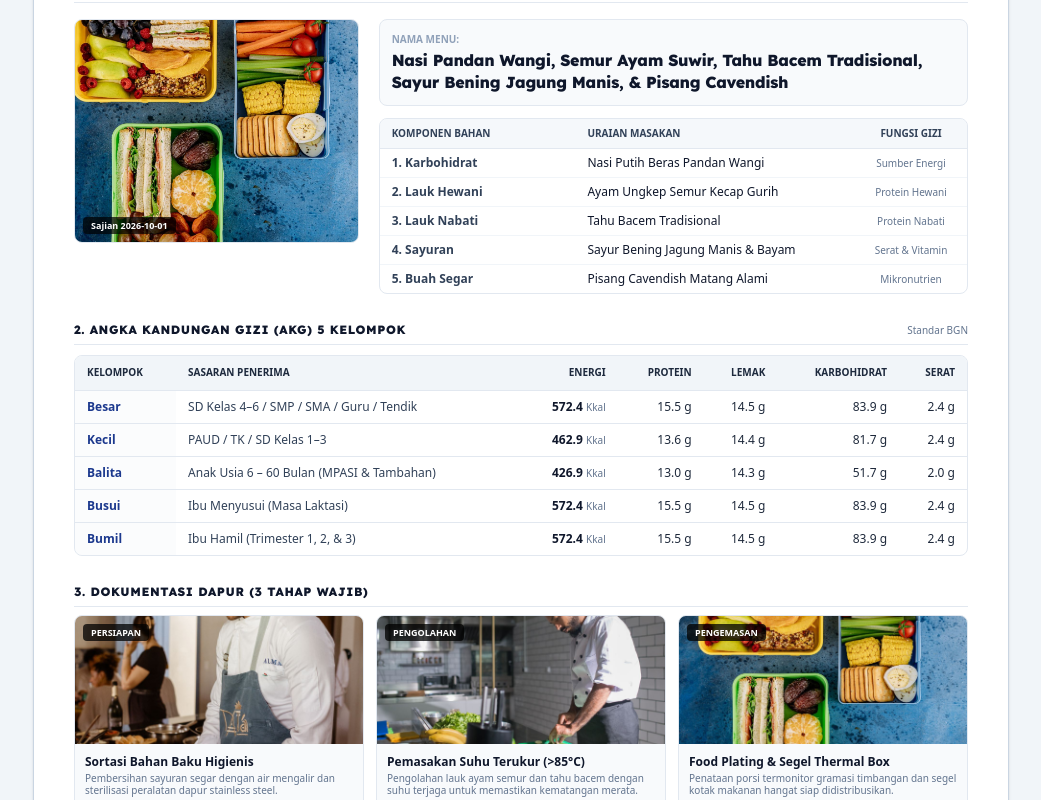
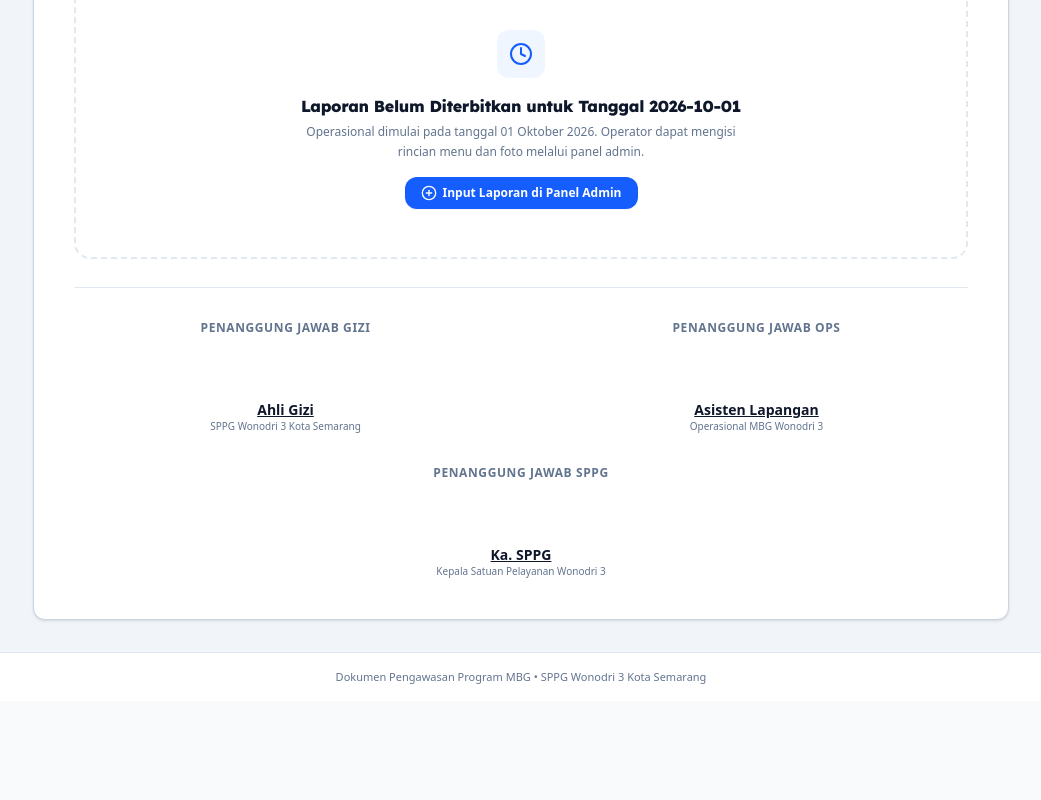
Before and after one commit to cilokesteh/arsip-operasional-sppg-wonodri3, a Next.js app: page / in a window 1280 px wide. Shown: the part 280-1080 px from the top of the page, without its empty margins (119-1160 px from the left). After the commit the page ends 981 px from the top, so only its background shows below. Built offline with nearby package versions, Linux system fonts and the light colour scheme.

Commit message:
feat: complete data cleanup — 0 mock menus, real-time draft auto-save for AKG & fields, empty state prompt waiting for operator's real menu tomorrow

```diff
--- a/app/admin/page.tsx
+++ b/app/admin/page.tsx
@@ -21,6 +21,7 @@ import {
   FileText,
   Printer,
   Users,
+  BookmarkCheck,
 } from 'lucide-react';
 import { uploadToGoogleDrive } from '@/lib/driveUpload';
 import { INITIAL_BENEFICIARIES } from '@/lib/data';
@@ -50,12 +51,106 @@ export default function AdminPage() {
   const [inputPasscode, setInputPasscode] = useState<string>('');
   const [loginError, setLoginError] = useState<string>('');
 
+  // 1. Data Menu Harian
+  const [menuDate, setMenuDate] = useState('2026-10-01');
+  const [namaMenu, setNamaMenu] = useState('');
+  const [components, setComponents] = useState({
+    karbohidrat: '',
+    laukHewani: '',
+    laukNabati: '',
+    sayur: '',
+    buah: '',
+  });
+
+  // State Foto Porsi Makanan Utama (Tampil di Web Publik)
+  const [menuPhotoUrl, setMenuPhotoUrl] = useState<string | null>(null);
+  const [menuPhotoUploading, setMenuPhotoUploading] = useState<boolean>(false);
+
+  // 2. Data AKG 5 Kelompok
+  const [akgList, setAkgList] = useState<AKGInput[]>(DEFAULT_AKG_PRESETS);
+
+  // 3. State 3 Foto Dapur
+  const [prepPhotoUrl, setPrepPhotoUrl] = useState<string | null>(null);
+  const [prepUploading, setPrepUploading] = useState<boolean>(false);
+
+  const [cookPhotoUrl, setCookPhotoUrl] = useState<string | null>(null);
+  const [cookUploading, setCookUploading] = useState<boolean>(false);
+
+  const [packPhotoUrl, setPackPhotoUrl] = useState<string | null>(null);
+  const [packUploading, setPackUploading] = useState<boolean>(false);
+
+  // 4. Data Alokasi Penerima Manfaat
+  const [beneficiaryOverrides, setBeneficiaryOverrides] = useState<Record<string, { condition: 'aktif' | 'libur'; effectiveCount: number; reason: string }>>({});
+
+  // 5. Uraian Kegiatan Operasional Dapur
+  const [uraianKegiatan, setUraianKegiatan] = useState(
+    '1. Sterilisasi dapur & higienitas operasional (04:00 WIB)\n2. Sortasi bahan baku segar (sayur, lauk hewani, lauk nabati)\n3. Pengolahan masakan hangat dengan suhu terukur di atas 85°C\n4. Food plating sesuai gramasi standar gizi BGN\n5. Penyegelan wadah thermal box dan serah terima ke armada distribusi (08:30 WIB)'
+  );
+
+  const [publishSuccess, setPublishSuccess] = useState(false);
+  const [draftSavedAlert, setDraftSavedAlert] = useState(false);
+
+  // LOAD DRAFT TERSIMPAN SECARA OTOMATIS SAAT HALAMAN DIBUKA
   useEffect(() => {
     const authStatus = sessionStorage.getItem('sppg_admin_auth');
     if (authStatus === 'true') {
       setIsAuthenticated(true);
     }
+
+    try {
+      const savedDraft = localStorage.getItem('sppg_admin_draft');
+      if (savedDraft) {
+        const draft = JSON.parse(savedDraft);
+        if (draft.menuDate) setMenuDate(draft.menuDate);
+        if (draft.namaMenu) setNamaMenu(draft.namaMenu);
+        if (draft.components) setComponents(draft.components);
+        if (draft.akgList) setAkgList(draft.akgList);
+        if (draft.menuPhotoUrl) setMenuPhotoUrl(draft.menuPhotoUrl);
+        if (draft.prepPhotoUrl) setPrepPhotoUrl(draft.prepPhotoUrl);
+        if (draft.cookPhotoUrl) setCookPhotoUrl(draft.cookPhotoUrl);
+        if (draft.packPhotoUrl) setPackPhotoUrl(draft.packPhotoUrl);
+        if (draft.beneficiaryOverrides) setBeneficiaryOverrides(draft.beneficiaryOverrides);
+        if (draft.uraianKegiatan) setUraianKegiatan(draft.uraianKegiatan);
+      }
+    } catch {
+      // fallback
+    }
   }, []);
+
+  // AUTO-SAVE SETIAP KALI USER EDIT APAPUN (AKG, MENU, KOMPONEN, FOTO, DLL)
+  useEffect(() => {
+    if (!isAuthenticated) return;
+    const draftPayload = {
+      menuDate,
+      namaMenu,
+      components,
+      akgList,
+      menuPhotoUrl,
+      prepPhotoUrl,
+      cookPhotoUrl,
+      packPhotoUrl,
+      beneficiaryOverrides,
+      uraianKegiatan,
+      lastSaved: new Date().toISOString(),
+    };
+    try {
+      localStorage.setItem('sppg_admin_draft', JSON.stringify(draftPayload));
+    } catch {
+      // fallback
+    }
+  }, [
+    isAuthenticated,
+    menuDate,
+    namaMenu,
+    components,
+    akgList,
+    menuPhotoUrl,
+    prepPhotoUrl,
+    cookPhotoUrl,
+    packPhotoUrl,
+    beneficiaryOverrides,
+    uraianKegiatan,
+  ]);
 
   const handleLogin = (e: React.FormEvent) => {
     e.preventDefault();
@@ -74,48 +169,13 @@ export default function AdminPage() {
     setInputPasscode('');
   };
 
-  // 1. Data Menu Harian
-  const [menuDate, setMenuDate] = useState('2026-10-01');
-  const [namaMenu, setNamaMenu] = useState('');
-  const [components, setComponents] = useState({
-    karbohidrat: '',
-    laukHewani: '',
-    laukNabati: '',
-    sayur: '',
-    buah: '',
-  });
-
-  // State Foto Porsi Makanan Utama (Tampil di Web Publik)
-  const [menuPhotoUrl, setMenuPhotoUrl] = useState<string | null>(null);
-  const [menuPhotoUploading, setMenuPhotoUploading] = useState<boolean>(false);
-
-  // 2. Data AKG 5 Kelompok
-  const [akgList, setAkgList] = useState<AKGInput[]>(DEFAULT_AKG_PRESETS);
-
-  // 3. State 3 Foto Dapur (Dokumentasi)
-  const [prepPhotoUrl, setPrepPhotoUrl] = useState<string | null>(null);
-  const [prepUploading, setPrepUploading] = useState<boolean>(false);
-
-  const [cookPhotoUrl, setCookPhotoUrl] = useState<string | null>(null);
-  const [cookUploading, setCookUploading] = useState<boolean>(false);
-
-  const [packPhotoUrl, setPackPhotoUrl] = useState<string | null>(null);
-  const [packUploading, setPackUploading] = useState<boolean>(false);
-
-  // 4. Data Alokasi Penerima Manfaat (1.555 Penerima)
-  const [beneficiaryOverrides, setBeneficiaryOverrides] = useState<Record<string, { condition: 'aktif' | 'libur'; effectiveCount: number; reason: string }>>({});
-
-  // 5. Uraian Kegiatan Operasional Dapur
-  const [uraianKegiatan, setUraianKegiatan] = useState(
-    '1. Sterilisasi dapur & higienitas operasional (04:00 WIB)\n2. Sortasi bahan baku segar (sayur, lauk hewani, lauk nabati)\n3. Pengolahan masakan hangat dengan suhu terukur di atas 85°C\n4. Food plating sesuai gramasi standar gizi BGN\n5. Penyegelan wadah thermal box dan serah terima ke armada distribusi (08:30 WIB)'
-  );
-
-  const [publishSuccess, setPublishSuccess] = useState(false);
-
+  // Ubah nilai AKG dan langsung picu draft auto-save
   const handleAkgChange = (index: number, field: keyof AKGInput, value: string | number) => {
     const updated = [...akgList];
     updated[index] = { ...updated[index], [field]: value };
     setAkgList(updated);
+    setDraftSavedAlert(true);
+    setTimeout(() => setDraftSavedAlert(false), 2000);
   };
 
   const handleAutoDriveUpload = async (
@@ -153,7 +213,7 @@ export default function AdminPage() {
       menuNumber: 1,
       title: namaMenu,
       uraianPekerjaan: uraianKegiatan,
-      menuPhotoUrl: menuPhotoUrl || '/gallery-1.jpg',
+      menuPhotoUrl: menuPhotoUrl || '',
       status: 'published' as const,
       publishedAt: `${menuDate} • 08:30 WIB`,
       components,
@@ -170,24 +230,24 @@ export default function AdminPage() {
           step: 'Persiapan',
           title: 'Sortasi Bahan Baku Higienis',
           description: 'Pembersihan dan sortasi bahan baku makanan di dapur SPPG Wonodri 3.',
-          imageUrl: prepPhotoUrl || '/about-kitchen.jpg',
+          imageUrl: prepPhotoUrl || '',
           timeEstimate: '04:00 - 05:30 WIB',
         },
         {
           step: 'Pengolahan',
           title: 'Pemasakan Suhu Terukur (>85°C)',
           description: 'Pengolahan makanan hangat menggunakan kuali stainless steel berstandar BGN.',
-          imageUrl: cookPhotoUrl || '/hero-kitchen.jpg',
+          imageUrl: cookPhotoUrl || '',
           timeEstimate: '05:30 - 07:15 WIB',
         },
         {
           step: 'Pengemasan',
           title: 'Food Plating & Segel Thermal Box',
           description: 'Pengecekan porsi gramasi dan segel kotak makanan hangat siap kirim.',
-          imageUrl: packPhotoUrl || '/gallery-1.jpg',
+          imageUrl: packPhotoUrl || '',
           timeEstimate: '07:15 - 08:30 WIB',
         },
-      ],
+      ].filter((p) => p.imageUrl), // Hanya masukkan foto yang benar-benar diunggah
       overrides: overridesList,
     };
 
@@ -196,6 +256,8 @@ export default function AdminPage() {
       let list = existing ? JSON.parse(existing) : [];
       list = [newRecord, ...list.filter((item: { date: string }) => item.date !== menuDate)];
       localStorage.setItem('sppg_synced_menus', JSON.stringify(list));
+      // Bersihkan draft setelah publish sukses
+      localStorage.removeItem('sppg_admin_draft');
     } catch {
       // fallback
     }
@@ -289,7 +351,7 @@ export default function AdminPage() {
                   Admin Panel SPPG Wonodri 3
                 </span>
                 <span className="text-[10px] text-emerald-700 font-bold flex items-center gap-1 mt-0.5">
-                  <CloudUpload className="w-3 h-3" /> Auto-Save ke Google Drive Aktif
+                  <CloudUpload className="w-3 h-3" /> Auto-Save Google Drive & Auto-Draft Aktif
                 </span>
               </div>
             </div>
@@ -324,6 +386,21 @@ export default function AdminPage() {
       </header>
 
       <main className="max-w-4xl mx-auto px-4 pt-6 space-y-6">
+        {/* Banner Auto-Draft Notifier */}
+        <div className="p-3 sm:p-4 rounded-xl bg-blue-50/80 border border-blue-200/80 flex items-center justify-between text-xs text-blue-900">
+          <div className="flex items-center gap-2">
+            <BookmarkCheck className="w-4 h-4 text-blue-600 shrink-0" />
+            <span>
+              <strong>Fitur Auto-Draft Aktif:</strong> Setiap lo ketik angka AKG, nama menu, atau upload foto, data otomatis tersimpan di HP. Jika browser ditutup atau baterai habis, lo bisa langsung lanjut tanpa ulang dari awal.
+            </span>
+          </div>
+          {draftSavedAlert && (
+            <span className="text-[10px] font-black uppercase text-emerald-700 bg-emerald-100 px-2 py-0.5 rounded shrink-0 animate-fade-in">
+              Draft Tersimpan
+            </span>
+          )}
+        </div>
+
         <form onSubmit={handlePublish} className="space-y-6">
           {publishSuccess && (
             <div className="p-4 rounded-2xl bg-emerald-50 border border-emerald-200 text-xs font-bold text-emerald-800 flex items-center gap-2 shadow-xs">
@@ -491,7 +568,7 @@ export default function AdminPage() {
             </div>
           </div>
 
-          {/* ===================== ALUR 2: AKG ===================== */}
+          {/* ===================== ALUR 2: AKG (AUTO-DRAFT SETIAP KALI KETIK) ===================== */}
           <div className="app-card rounded-2xl p-5 sm:p-7 space-y-4">
             <div className="flex items-center justify-between border-b border-slate-100 pb-3">
               <div className="flex items-center gap-2">
@@ -503,7 +580,7 @@ export default function AdminPage() {
                     2. Angka Kandungan Gizi (AKG) 5 Kelompok Porsi
                   </h2>
                   <span className="text-[11px] text-slate-500">
-                    Nilai standar BGN sudah terisi otomatis, tinggal edit angkanya jika ada perbedaan.
+                    Nilai otomatis tersimpan di draft begitu lo selesai mengetik angkanya.
                   </span>
                 </div>
               </div>
@@ -752,7 +829,7 @@ export default function AdminPage() {
             </div>
           </div>
 
-          {/* ===================== ALUR 4: ALOKASI (PENERIMA MANFAAT) ===================== */}
+          {/* ===================== ALUR 4: ALOKASI ===================== */}
           <div className="app-card rounded-2xl p-5 sm:p-7 space-y-4">
             <div className="flex items-center justify-between border-b border-slate-100 pb-3">
               <div className="flex items-center gap-2">
@@ -764,7 +841,7 @@ export default function AdminPage() {
                     4. Alokasi Penerima Manfaat (12 Sekolah + 1 Posyandu)
                   </h2>
                   <span className="text-[11px] text-slate-500">
-                    Total Master: 1.555 Porsi. Atur sekolah libur / penyesuaian porsi khusus tanggal ini jika ada.
+                    Total Master: 1.555 Porsi. Atur sekolah libur khusus tanggal ini jika ada.
                   </span>
                 </div>
               </div>
--- a/app/page.tsx
+++ b/app/page.tsx
@@ -17,6 +17,8 @@ import {
   X,
   FileSpreadsheet,
   Search,
+  Clock,
+  PlusCircle,
 } from 'lucide-react';
 
 export default function HomePage() {
@@ -43,7 +45,7 @@ export default function HomePage() {
     }
   }, []);
 
-  const currentMenu = menuHistory.find((m) => m.date === selectedDate) || menuHistory[0];
+  const currentMenu = menuHistory.find((m) => m.date === selectedDate);
   const totalMaster = INITIAL_BENEFICIARIES.reduce((acc, site) => acc + site.masterCount, 0);
 
   const filteredBeneficiaries = INITIAL_BENEFICIARIES.filter((b) =>
@@ -122,7 +124,7 @@ export default function HomePage() {
         </div>
       </header>
 
-      {/* 2. DOKUMEN LAPORAN RESMI (URUTAN 1 S/D 5 PRESISI SESUAI PERMINTAAN) */}
+      {/* 2. DOKUMEN LAPORAN RESMI */}
       <main className="max-w-5xl mx-auto w-full px-2.5 sm:px-6 py-4 sm:py-8 flex-1">
         <div className="report-sheet bg-white rounded-xl border border-slate-300 shadow-sm p-4 sm:p-8 md:p-10 space-y-6 sm:space-y-7">
 
@@ -158,12 +160,36 @@ export default function HomePage() {
                 <div className="inline-block px-2 py-0.5 bg-blue-100 text-blue-900 rounded text-[9px] sm:text-[10px] font-black uppercase tracking-wider">
                   Laporan Operasional Resmi
                 </div>
-                <div className="text-[11px] sm:text-xs">Tanggal: <strong className="text-slate-900">{currentMenu.date}</strong></div>
+                <div className="text-[11px] sm:text-xs">Tanggal: <strong className="text-slate-900">{selectedDate}</strong></div>
                 <div className="text-[11px] sm:text-xs">Alokasi: <strong className="text-slate-900">{totalMaster} Porsi (100%)</strong></div>
               </div>
             </div>
           </div>
 
+          {/* JIKA BELUM ADA DATA MENU PADA TANGGAL INI */}
+          {!currentMenu ? (
+            <div className="p-8 sm:p-12 text-center space-y-4 border-2 border-dashed border-slate-200 rounded-2xl">
+              <div className="w-12 h-12 rounded-xl bg-blue-50 text-blue-600 flex items-center justify-center mx-auto">
+                <Clock className="w-6 h-6 text-blue-600" />
+              </div>
+              <div className="space-y-1 max-w-md mx-auto">
+                <h3 className="font-extrabold text-base text-slate-900">
+                  Laporan Belum Diterbitkan untuk Tanggal {selectedDate}
+                </h3>
+                <p className="text-xs text-slate-500 leading-relaxed">
+                  Operasional dimulai pada tanggal 01 Oktober 2026. Operator dapat mengisi rincian menu dan foto melalui panel admin.
+                </p>
+              </div>
+              <Link
+                href="/admin"
+                className="inline-flex items-center gap-1.5 px-4 py-2 rounded-xl text-xs font-bold text-white bg-blue-600 hover:bg-blue-700 shadow-xs"
+              >
+                <PlusCircle className="w-4 h-4" />
+                <span>Input Laporan di Panel Admin</span>
+              </Link>
+            </div>
+          ) : (
+            <>
               {/* ===================== 1. MENU ===================== */}
               <section className="space-y-3 sm:space-y-4">
                 <div className="flex items-center justify-between border-b border-slate-200 pb-1.5">
@@ -395,22 +421,22 @@ export default function HomePage() {
                 {/* Mobile View: List Card Sekolah */}
                 <div className="grid grid-cols-1 gap-1.5 sm:hidden text-xs">
                   {filteredBeneficiaries.map((site, index) => (
-                <div key={site.id} className="p-2.5 rounded-lg bg-slate-50 border border-slate-200 flex items-center justify-between">
-                  <div className="min-w-0 pr-2">
+                    <tr key={site.id} className="block p-2.5 rounded-lg bg-slate-50 border border-slate-200 flex items-center justify-between">
+                      <td className="min-w-0 pr-2">
                         <span className="font-extrabold text-slate-900 block truncate text-xs">
                           {index + 1}. {site.name}
                         </span>
                         <span className="text-[9px] text-slate-500 uppercase font-semibold">
                           Kategori {site.type}
                         </span>
-                  </div>
-                  <div className="text-right shrink-0">
+                      </td>
+                      <td className="text-right shrink-0">
                         <span className="font-black text-blue-900 text-xs block tabular-nums">
                           {site.masterCount} Porsi
                         </span>
                         <span className="text-[9px] text-emerald-700 font-bold">Tersalurkan</span>
-                  </div>
-                </div>
+                      </td>
+                    </tr>
                   ))}
                 </div>
 
@@ -475,6 +501,8 @@ export default function HomePage() {
                   )}
                 </div>
               </section>
+            </>
+          )}
 
           {/* TANDA TANGAN / PENGESAHAN DOKUMEN RESMI SESUAI HIERARKI */}
           <div className="pt-6 sm:pt-8 border-t border-slate-200 space-y-6 text-center text-xs text-slate-700">
@@ -552,7 +580,7 @@ export default function HomePage() {
                 return (
                   <button
                     key={dateStr}
-                    disabled={!hasMenu}
+                    disabled={!hasMenu && dateStr !== '2026-10-01'}
                     onClick={() => {
                       setSelectedDate(dateStr);
                       setShowCalendarModal(false);
@@ -562,6 +590,8 @@ export default function HomePage() {
                         ? 'bg-blue-600 text-white'
                         : hasMenu
                         ? 'bg-blue-50 text-blue-900 hover:bg-blue-100 cursor-pointer font-black'
+                        : dateStr === '2026-10-01'
+                        ? 'border border-dashed border-blue-600 text-blue-600 hover:bg-blue-50 cursor-pointer'
                         : 'text-slate-300 cursor-not-allowed'
                     }`}
                   >
--- a/lib/data.ts
+++ b/lib/data.ts
@@ -37,8 +37,8 @@ export interface DailyMenuRecord {
   date: string; // YYYY-MM-DD
   menuNumber: number;
   title: string;
-  uraianPekerjaan?: string; // KOLOM URAIAN PEKERJAAN OPERASIONAL DAPUR
-  menuPhotoUrl?: string; // FOTO SAJIAN MAKANAN UTAMA HARIAN
+  uraianPekerjaan?: string;
+  menuPhotoUrl?: string;
   status: 'draft' | 'review' | 'published';
   publishedAt?: string;
   components: {
@@ -75,7 +75,7 @@ export const INITIAL_BENEFICIARIES: BeneficiarySite[] = [
   { id: 'tk-hapsari', name: 'TK Hapsari', type: 'TK', masterCount: 11 },
 ];
 
-// Standar Acuan Gizi Nasional BGN untuk 5 Kategori Porsi (Selalu aktif sebagai referensi)
+// Standar Acuan Gizi Nasional BGN untuk 5 Kategori Porsi
 export const STANDARD_AKG_REFERENCE: NutritionItem[] = [
   {
     groupName: 'Besar',
@@ -86,7 +86,7 @@ export const STANDARD_AKG_REFERENCE: NutritionItem[] = [
     fatG: 14.5,
     carbsG: 83.9,
     fiberG: 2.4,
-    color: '#2563eb', // Royal Blue
+    color: '#2563eb',
     bgLight: '#eff6ff',
     borderAccent: '#3b82f6',
     recommendedPct: { protein: 25, fat: 23, carbs: 65, fiber: 20 },
@@ -100,7 +100,7 @@ export const STANDARD_AKG_REFERENCE: NutritionItem[] = [
     fatG: 14.4,
     carbsG: 81.7,
     fiberG: 2.4,
-    color: '#059669', // Emerald Green
+    color: '#059669',
     bgLight: '#ecfdf5',
     borderAccent: '#10b981',
     recommendedPct: { protein: 22, fat: 24, carbs: 60, fiber: 18 },
@@ -114,7 +114,7 @@ export const STANDARD_AKG_REFERENCE: NutritionItem[] = [
     fatG: 14.3,
     carbsG: 51.7,
     fiberG: 2.0,
-    color: '#d97706', // Warm Amber
+    color: '#d97706',
     bgLight: '#fffbeb',
     borderAccent: '#f59e0b',
     recommendedPct: { protein: 20, fat: 25, carbs: 45, fiber: 15 },
@@ -128,7 +128,7 @@ export const STANDARD_AKG_REFERENCE: NutritionItem[] = [
     fatG: 14.5,
     carbsG: 83.9,
     fiberG: 2.4,
-    color: '#e11d48', // Rose Pink
+    color: '#e11d48',
     bgLight: '#fff1f2',
     borderAccent: '#f43f5e',
     recommendedPct: { protein: 26, fat: 22, carbs: 64, fiber: 22 },
@@ -142,54 +142,12 @@ export const STANDARD_AKG_REFERENCE: NutritionItem[] = [
     fatG: 14.5,
     carbsG: 83.9,
     fiberG: 2.4,
-    color: '#7c3aed', // Purple Violet
+    color: '#7c3aed',
     bgLight: '#f5f3ff',
     borderAccent: '#8b5cf6',
     recommendedPct: { protein: 26, fat: 22, carbs: 64, fiber: 22 },
   },
 ];
 
-// Riwayat Menu Mulai 01 Oktober 2026
-export const INITIAL_MENU_HISTORY: DailyMenuRecord[] = [
-  {
-    date: '2026-10-01',
-    menuNumber: 1,
-    title: 'Nasi Pandan Wangi, Semur Ayam Suwir, Tahu Bacem Tradisional, Sayur Bening Jagung Manis, & Pisang Cavendish',
-    uraianPekerjaan: '1. Pembersihan dan sterilisasi dapur operasional mulai pukul 04:00 WIB.\n2. Sortasi sayur bayam dan jagung manis segar dari petani lokal.\n3. Pengolahan lauk ayam semur dan tahu bacem dengan suhu mendidih di atas 85°C.\n4. Penataan porsi makanan hangat ke dalam wadah thermal box food-grade.\n5. Pengecekan sampel mikrobiologi dan keberangkatan armada distribusi pukul 08:30 WIB ke 12 sekolah dan 1 posyandu.',
-    menuPhotoUrl: '/gallery-1.jpg',
-    status: 'published',
-    publishedAt: '01 Okt 2026 • 08:30 WIB',
-    components: {
-      karbohidrat: 'Nasi Putih Beras Pandan Wangi',
-      laukHewani: 'Ayam Ungkep Semur Kecap Gurih',
-      laukNabati: 'Tahu Bacem Tradisional',
-      sayur: 'Sayur Bening Jagung Manis & Bayam',
-      buah: 'Pisang Cavendish Matang Alami',
-    },
-    nutritionCards: STANDARD_AKG_REFERENCE,
-    photos: [
-      {
-        step: 'Persiapan',
-        title: 'Sortasi Bahan Baku Higienis',
-        description: 'Pembersihan sayuran segar dengan air mengalir dan sterilisasi peralatan dapur stainless steel.',
-        imageUrl: '/about-kitchen.jpg',
-        timeEstimate: '04:00 - 05:30 WIB',
-      },
-      {
-        step: 'Pengolahan',
-        title: 'Pemasakan Suhu Terukur (>85°C)',
-        description: 'Pengolahan lauk ayam semur dan tahu bacem dengan suhu terjaga untuk memastikan kematangan merata.',
-        imageUrl: '/hero-kitchen.jpg',
-        timeEstimate: '05:30 - 07:15 WIB',
-      },
-      {
-        step: 'Pengemasan',
-        title: 'Food Plating & Segel Thermal Box',
-        description: 'Penataan porsi termonitor gramasi timbangan dan segel kotak makanan hangat siap didistribusikan.',
-        imageUrl: '/gallery-1.jpg',
-        timeEstimate: '07:15 - 08:30 WIB',
-      },
-    ],
-    overrides: [],
-  },
-];
+// DATABASE BERSIH (0 DATA DUMMY) — KOSONG TOTAL UNTUK INPUT ASLI OPERATOR BESOK
+export const INITIAL_MENU_HISTORY: DailyMenuRecord[] = [];
```
Lines whose indentation alone changed are shown as unchanged.
